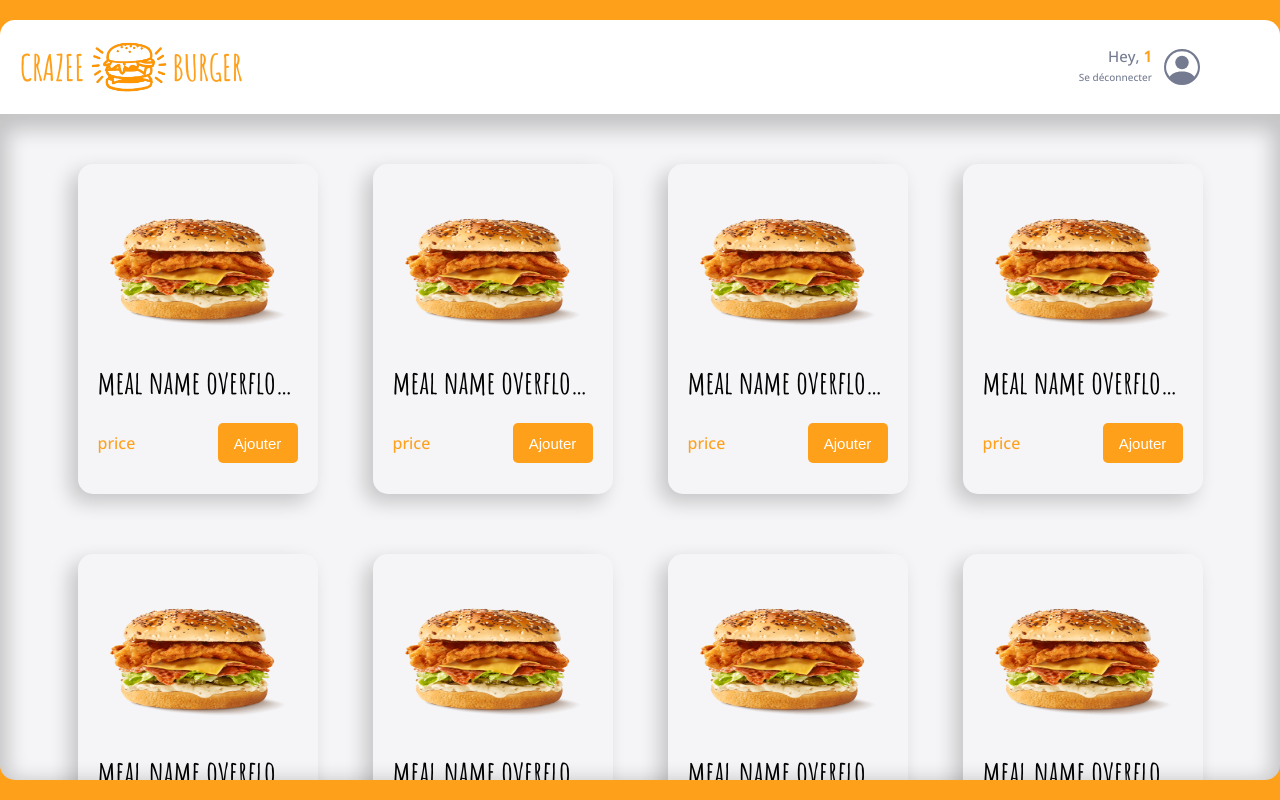
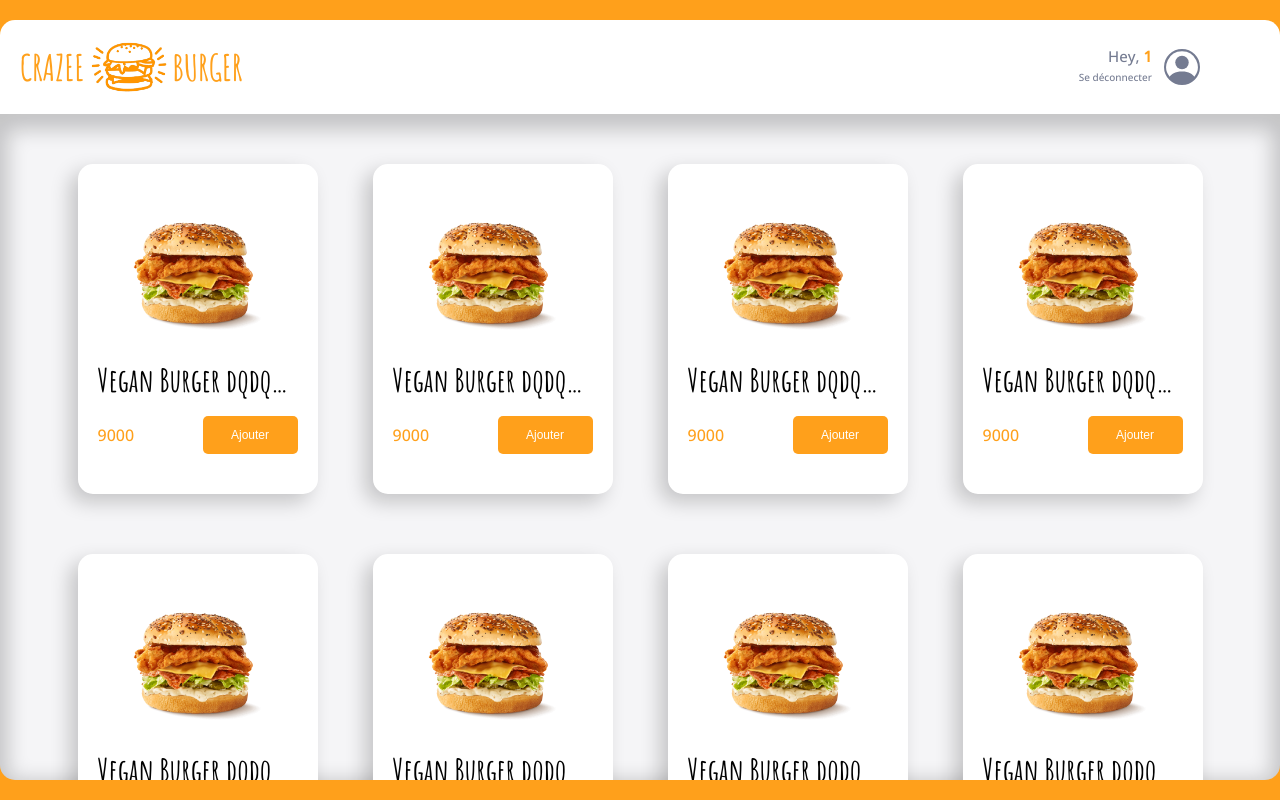
Before and after one commit to Ovgodd/crazee-burger, a React (Create React App) app: page /order/1 in a window 1280 px wide. Built offline with nearby package versions, Linux system fonts and the light colour scheme.

Commit message:
💄 F05: MENU > Finalyse product global UI

```diff
--- a/src/components/reusable-ui/Product.js
+++ b/src/components/reusable-ui/Product.js
@@ -6,11 +6,11 @@ export default function Product() {
   return (
     <ProductStyled>
       <img src="../../images/burger3.png" alt="burger" />
-      <div>
-        <h1 className="overflow">meal name overflow point</h1>
-        <div className="interact-container">
+      <div className="interact-container">
+        <h1>Vegan Burger dqdqdzqd</h1>
+        <div className="interacter">
           <div className="price">
-            <span>price</span>
+            <span>9000</span>
           </div>
           <button>Ajouter</button>
         </div>
@@ -28,36 +28,51 @@ const ProductStyled = styled.div`
   border-radius: ${theme.borderRadius.extraRound};
   display: flex;
   flex-direction: column;
+  background: ${theme.colors.white};
+
   img {
     width: 200px;
     height: 145px;
+    object-fit: contain;
+    object-position: center;
   }
   h1 {
     white-space: nowrap;
     overflow: hidden;
     width: 200px;
+    margin: 15px;
     text-overflow: ellipsis;
     font-family: "Amatic SC", cursive;
   }
   .interact-container {
     display: flex;
+    flex-direction: column;
     align-items: center;
     justify-content: space-between;
+    padding: 0px 5px 5px;
+    width: 200px;
+    height: 110px;
+    .interacter {
+      display: flex;
+      justify-content: space-between;
+      align-items: center;
+      width: 200px;
+    }
   }
   span {
     color: ${theme.colors.primary};
+    font-weight: ${theme.weights.light};
   }
   button {
-    background: red;
     border-radius: ${theme.borderRadius.round};
     border: none;
     background-color: ${theme.colors.primary};
     color: ${theme.colors.white};
-    font-size: ${theme.fonts.P0};
+    font-size: ${theme.fonts.XS};
     font-weight: ${theme.weights.light};
     color: ${theme.colors.white};
-    width: 80px;
-    height: 40px;
+    width: 95px;
+    height: 38px;
     &:active {
       background-color: ${theme.colors.white};
       border-color: ${theme.colors.primary};
```
